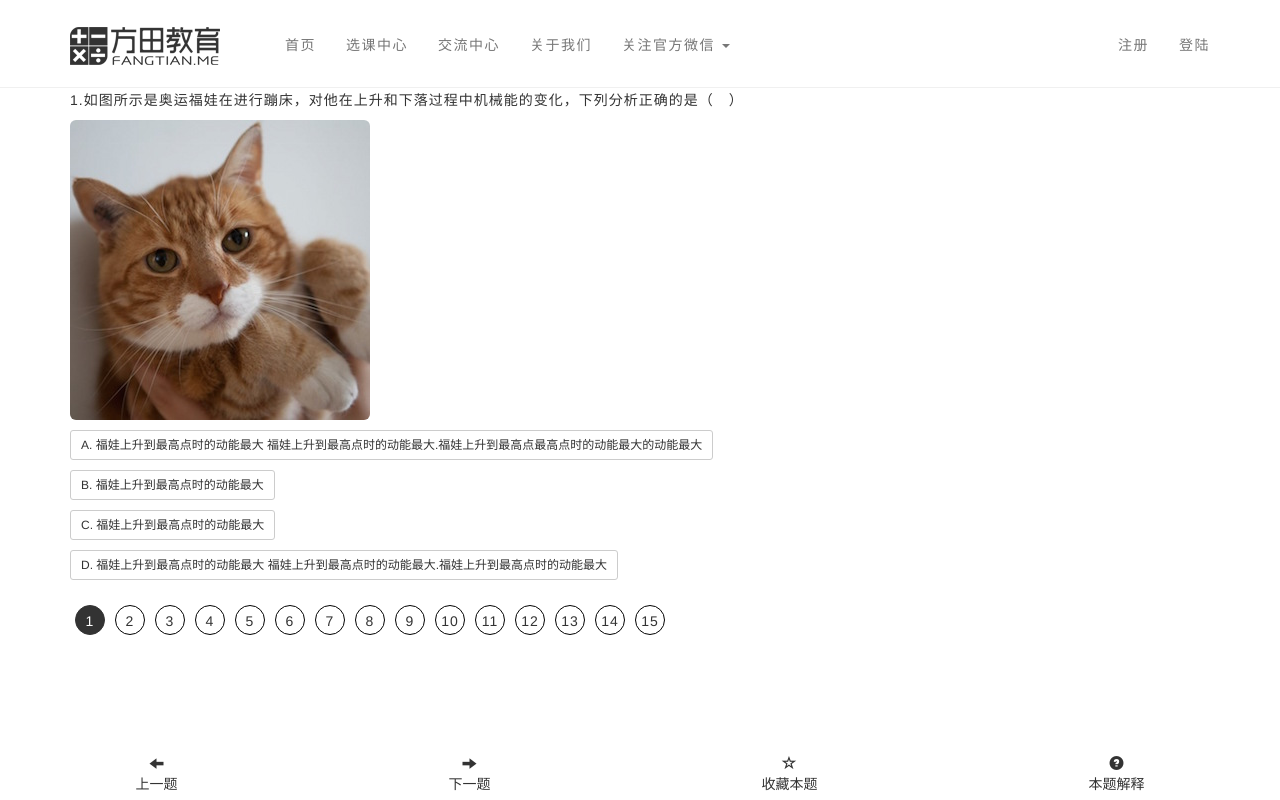
After one commit to fangtian/fangtian_new, a PHP site: page /haibian/exam_new.html in a window 1280 px wide. The commit adds this page. Run offline with PHP 8.4, Linux system fonts and the light colour scheme.

Commit message:
exam_new page

```diff
--- a/_/css/fangtian.css
+++ b/_/css/fangtian.css
@@ -34,7 +34,7 @@ body .more-info a {
   border: 2px solid #3EB2CF;
   font-size: 18px;
   letter-spacing: 4px;
-  font-family: 微软雅黑;
+  font-family: "Microsoft YaHei", "微软雅黑", "黑体", Arial;
   text-decoration: none;
   color: #3EB2CF;
 }
@@ -138,7 +138,6 @@ header #dropdown-wx-menu .wx_desc {
   }
 }
 #home #homecontainer .banner {
-  margin-top: 50px;
   width: 100%;
   height: 200px;
 }
@@ -589,6 +588,82 @@ header #dropdown-wx-menu .wx_desc {
   transition: all 0.2s linear;
   color: #5bc0de;
 }
+#exam_new .nav_exam {
+  margin-top: 50px;
+  min-height: 40px;
+}
+#exam_new .nav_exam ul {
+  padding: 0;
+  margin: 0;
+  list-style: none;
+  line-height: 40px;
+  padding-left: 20px;
+}
+#exam_new .nav_exam ul li {
+  padding: 0;
+  margin: 0;
+  list-style: none;
+  float: left;
+}
+#exam_new section {
+  margin-bottom: 10px;
+}
+#exam_new section button {
+  text-align: left;
+  display: block;
+  max-width: 100%;
+  margin-top: 10px;
+  white-space: normal;
+}
+#exam_new .number {
+  margin-top: 20px;
+  margin-bottom: 60px;
+  display: -webkit-flex;
+  display: -ms-flexbox;
+  display: flex;
+  -webkit-flex-wrap: wrap;
+  -ms-flex-wrap: wrap;
+  flex-wrap: wrap;
+}
+#exam_new .number a {
+  color: #333;
+  float: left;
+  display: block;
+  width: 30px;
+  height: 30px;
+  margin: 5px;
+  border-radius: 30px;
+  line-height: 30px;
+  border: 1px solid #000;
+  text-align: center;
+  text-decoration: none;
+}
+#exam_new .number .current {
+  color: #fff;
+  background-color: #333;
+  border: 1px solid #333;
+}
+#exam_new #footer {
+  padding: 5px 0;
+  width: 100%;
+  position: fixed;
+  bottom: 0;
+  display: -webkit-flex;
+  display: -ms-flexbox;
+  display: flex;
+  -webkit-justify-content: space-around;
+  -ms-flex-pack: distribute;
+  justify-content: space-around;
+  -webkit-align-items: center;
+  -ms-flex-align: center;
+  align-items: center;
+  background-color: #fff;
+}
+#exam_new #footer button {
+  background-color: #fff;
+  outline: none;
+  border: none;
+}
 #teachers {
   margin-top: 90px;
   color: white;
--- /dev/null
+++ b/exam_new.html
@@ -0,0 +1,367 @@
+<!DOCTYPE html>
+<html lang="en">
+
+<head>
+    <meta charset="utf-8">
+    <meta name="keywords" content="数理化培训，小学一年级，小学二年级，小学三年级，小学四年级，小学五年级，小学六年级，初一，初二">
+    <meta name="description" content="方田教育致力于中小学生课外辅导">
+    <meta http-equiv="X-UA-Compatible" content="IE=edge">
+    <meta name="viewport" content="width=device-width, initial-scale=1">
+    <!-- 国产高速模式 -->
+    <meta name="renderer" content="webkit">
+    <title>方田教育</title>
+    <!-- Bootstrap -->
+    <link rel="stylesheet" href="_/css/bootstrap.css">
+    <!-- fangtian css -->
+    <link rel="stylesheet" href="_/css/fangtian.css">
+    <!-- Important swiper stylesheet -->
+    <link rel="stylesheet" href="swiper/swiper.min.css">
+    <!-- HTML5 shim and Respond.js for IE8 support of HTML5 elements and media queries -->
+    <!-- WARNING: Respond.js doesn't work if you view the page via file:// -->
+    <!--[if lt IE 9]>
+      <script src="https://oss.maxcdn.com/html5shiv/3.7.2/html5shiv.min.js"></script>
+      <script src="https://oss.maxcdn.com/respond/1.4.2/respond.min.js"></script>
+    <![endif]-->
+    <!--[if lt IE 8]>
+<div style="clear:both;height:59px;padding:0 0 0 15px;position:relative;">
+    <a href="http://windows.microsoft.com/en-US/internet-explorer/products/ie/home?ocid=ie6_countdown_bannercode"> <img src="http://storage.ie6countdown.com/assets/100/images/banners/warning_bar_0027_Simplified Chinese.jpg" border="0" height="42" width="820" alt="You are using an outdated browser. For a faster, safer browsing experience, upgrade for free today." /> </a></div>
+<![endif]-->
+</head>
+
+<body id="exam_new">
+    <header>
+        <nav class="navbar navbar-default navbar-fixed-top">
+            <div class="container">
+                <!-- Brand and toggle get grouped for better mobile display -->
+                <div class="navbar-header">
+                    <button type="button" class="navbar-toggle collapsed" data-toggle="collapse" data-target="#bs-example-navbar-collapse-1">
+                        <span class="sr-only">Toggle navigation</span>
+                        <span class="icon-bar"></span>
+                        <span class="icon-bar"></span>
+                        <span class="icon-bar"></span>
+                    </button>
+                    <a class="navbar-brand" href="index.php">方田教育</a>
+                </div>
+                <!-- Collect the nav links, forms, and other content for toggling -->
+                <div class="collapse navbar-collapse" id="bs-example-navbar-collapse-1">
+                    <ul class="nav navbar-nav">
+                        <li><a href="index.php">首页</a></li>
+                        <li><a href="course.php">选课中心</a></li>
+                        <li><a href="interaction.php">交流中心</a></li>
+                        <li><a href="about.php">关于我们</a></li>
+                        <li class="hidden-sm hidden-xs">
+                            <a id="dropdown_wx" class="dropdown-toggle" data-toggle="dropdown" role="button" aria-haspopup="true" aria-expanded="true">
+                关注官方微信 <span class="caret"></span>
+                </a>
+                            <ul id="dropdown-wx-menu" class="dropdown-menu" role="menu">
+                                <div class="wxqr thumbnail">
+                                    <img src="_/images/wx_qrcode.jpg" alt="">
+                                </div>
+                                <div class="wx_desc">
+                                    扫码二维码关注
+                                </div>
+                            </ul>
+                        </li>
+                        <!-- 关注官方微信 -->
+                    </ul>
+                    <ul class="nav navbar-nav navbar-right">
+                        <li><a href="#" data-toggle="modal" data-target="#registerModal">注册</a></li>
+                        <li><a href="#" data-toggle="modal" data-target="#loginModal">登陆</a></li>
+                    </ul>
+                    <!-- 未登录 -->
+                    <!-- <ul class="nav navbar-nav navbar-right">
+            <li role="presentation" class="dropdown">
+                <a class="dropdown-toggle" data-toggle="dropdown" href="#" role="button" aria-expanded="false">
+                  李晓彤 <span class="caret"></span>
+                </a>
+                <ul class="dropdown-menu" role="menu">
+                    <li><a href="#"><span class="glyphicon glyphicon-calendar" aria-hidden="true"></span> 我的课程</a></li>
+                    <li><a href="#"><span class="glyphicon glyphicon-cog" aria-hidden="true"></span> 账号设置</a></li>
+                    <li class="divider"></li>
+                    <li><a href="#"><span class="glyphicon glyphicon-log-out" aria-hidden="true"></span> 退出登录</a></li>
+                </ul>
+            </li>
+          </ul> <!-- 已登录 -->
+                </div>
+                <!-- /.navbar-collapse -->
+            </div>
+            <!-- /.container-fluid -->
+        </nav>
+        <!-- login Modal -->
+        <div class="modal fade" id="loginModal" tabindex="-1" role="dialog" aria-labelledby="loginModalLabel" aria-hidden="true">
+            <div class="modal-dialog modal-sm">
+                <div class="modal-content">
+                    <div class="modal-header">
+                        <button type="button" class="close" data-dismiss="modal" aria-label="Close"><span aria-hidden="true">&times;</span></button>
+                        <h4 class="modal-title" id="loginModalLabel">登录</h4>
+                    </div>
+                    <div class="modal-body">
+                        <div class="form-group">
+                            <input type="phonenumber" class="form-control" placeholder="手机号码">
+                        </div>
+                        <div class="form-group">
+                            <input type="password" class="form-control" placeholder="密码">
+                        </div>
+                    </div>
+                    <div class="modal-footer">
+                        <a href="">忘记密码？</a>
+                        <!-- <button type="button" class="btn btn-default" data-dismiss="modal">关闭</button> -->
+                        <button type="button" class="btn btn-primary">登录</button>
+                    </div>
+                </div>guan
+            </div>
+        </div>
+        <!-- register Modal -->
+        <div class="modal fade" id="registerModal" tabindex="-1" role="dialog" aria-labelledby="registerModalLabel" aria-hidden="true">
+            <div class="modal-dialog modal-sm">
+                <div class="modal-content">
+                    <div class="modal-header">
+                        <button type="button" class="close" data-dismiss="modal" aria-label="Close"><span aria-hidden="true">&times;</span></button>
+                        <h4 class="modal-title" id="registerModalLabel">注册</h4>
+                    </div>
+                    <div class="modal-body">
+                        <div class="form-group">
+                            <input type="phonenumber" class="form-control" placeholder="手机号码">
+                        </div>
+                        <div class="form-group">
+                            <input type="password" class="form-control" placeholder="密码">
+                        </div>
+                    </div>
+                    <div class="modal-footer">
+                        <button type="button" class="btn btn-default" data-dismiss="modal">关闭</button>
+                        <button type="button" class="btn btn-primary">注册</button>
+                    </div>
+                </div>
+            </div>
+        </div>
+    </header>
+    <div class="nav_exam">
+        <ul>
+            <li><a href="#">首页&nbsp; >&nbsp;</a></li>
+            <li><a href="#">天天练&nbsp; >&nbsp;</a></li>
+            <li><a href="#">数学</a></li>
+        </ul>
+    </div>
+    <section class="container">
+        <div id="content">
+            <div class="item">
+                <p class="title">1.如图所示是奥运福娃在进行蹦床，对他在上升和下落过程中机械能的变化，下列分析正确的是（　）</p>
+                <img class="img-rounded img-responsive" src="_/images/portrait.jpg" alt="">
+                <button class="btn btn-default btn-sm">A. 福娃上升到最高点时的动能最大 福娃上升到最高点时的动能最大.福娃上升到最高点最高点时的动能最大的动能最大</button>
+                <button class="btn btn-default btn-sm ">B. 福娃上升到最高点时的动能最大</button>
+                <button class="btn btn-default btn-sm">C. 福娃上升到最高点时的动能最大</button>
+                <button class="btn btn-default btn-sm ">D. 福娃上升到最高点时的动能最大 福娃上升到最高点时的动能最大.福娃上升到最高点时的动能最大 </button>
+            </div>
+            <div class="item">
+                <p class="title">2.如图所示是奥运福娃在进行蹦床，对他在上升和下落过程中机械能的变化，下列分析正确的是（　）</p>
+                <button class="btn btn-default btn-sm">A. 福娃上升到最高点时的动能最大 福娃上升到最高点时的动能最大.福娃上升到最高点最高点时的动能最大的动能最大</button>
+                <button class="btn btn-default btn-sm ">B. 福娃上升到最高点时的动能最大</button>
+                <button class="btn btn-default btn-sm">C. 福娃上升到最高点时的动能最大</button>
+                <button class="btn btn-default btn-sm ">D. 福娃上升到最高点时的动能最大 福娃上升到最高点时的动能最大.福娃上升到最高点时的动能最大 </button>
+            </div>
+            <div class="item">
+                <p class="title">3.如图所示是奥运福娃在进行蹦床，对他在上升和下落过程中机械能的变化，下列分析正确的是（　）</p>
+                <img class="img-rounded img-responsive" src="_/images/portrait.jpg" alt="">
+                <button class="btn btn-default btn-sm">A. 能最大的动能最大</button>
+                <button class="btn btn-default btn-sm ">B. 福娃上升点时的动能最大</button>
+                <button class="btn btn-default btn-sm">C. 福娃上升到最高动能最大</button>
+                <button class="btn btn-default btn-sm ">D. 福能最大 </button>
+            </div>
+
+              <div class="item">
+                <p class="title">1.如图所示是奥运福娃在进行蹦床，对他在上升和下落过程中机械能的变化，下列分析正确的是（　）</p>
+                <img class="img-rounded img-responsive" src="_/images/portrait.jpg" alt="">
+                <button class="btn btn-default btn-sm">A. 福娃上升到最高点时的动能最大 福娃上升到最高点时的动能最大.福娃上升到最高点最高点时的动能最大的动能最大</button>
+                <button class="btn btn-default btn-sm ">B. 福娃上升到最高点时的动能最大</button>
+                <button class="btn btn-default btn-sm">C. 福娃上升到最高点时的动能最大</button>
+                <button class="btn btn-default btn-sm ">D. 福娃上升到最高点时的动能最大 福娃上升到最高点时的动能最大.福娃上升到最高点时的动能最大 </button>
+            </div>
+            <div class="item">
+                <p class="title">2.如图所示是奥运福娃在进行蹦床，对他在上升和下落过程中机械能的变化，下列分析正确的是（　）</p>
+                <button class="btn btn-default btn-sm">A. 福娃上升到最高点时的动能最大 福娃上升到最高点时的动能最大.福娃上升到最高点最高点时的动能最大的动能最大</button>
+                <button class="btn btn-default btn-sm ">B. 福娃上升到最高点时的动能最大</button>
+                <button class="btn btn-default btn-sm">C. 福娃上升到最高点时的动能最大</button>
+                <button class="btn btn-default btn-sm ">D. 福娃上升到最高点时的动能最大 福娃上升到最高点时的动能最大.福娃上升到最高点时的动能最大 </button>
+            </div>
+            <div class="item">
+                <p class="title">3.如图所示是奥运福娃在进行蹦床，对他在上升和下落过程中机械能的变化，下列分析正确的是（　）</p>
+                <img class="img-rounded img-responsive" src="_/images/portrait.jpg" alt="">
+                <button class="btn btn-default btn-sm">A. 能最大的动能最大</button>
+                <button class="btn btn-default btn-sm ">B. 福娃上升点时的动能最大</button>
+                <button class="btn btn-default btn-sm">C. 福娃上升到最高动能最大</button>
+                <button class="btn btn-default btn-sm ">D. 福能最大 </button>
+            </div>
+              <div class="item">
+                <p class="title">1.如图所示是奥运福娃在进行蹦床，对他在上升和下落过程中机械能的变化，下列分析正确的是（　）</p>
+                <img class="img-rounded img-responsive" src="_/images/portrait.jpg" alt="">
+                <button class="btn btn-default btn-sm">A. 福娃上升到最高点时的动能最大 福娃上升到最高点时的动能最大.福娃上升到最高点最高点时的动能最大的动能最大</button>
+                <button class="btn btn-default btn-sm ">B. 福娃上升到最高点时的动能最大</button>
+                <button class="btn btn-default btn-sm">C. 福娃上升到最高点时的动能最大</button>
+                <button class="btn btn-default btn-sm ">D. 福娃上升到最高点时的动能最大 福娃上升到最高点时的动能最大.福娃上升到最高点时的动能最大 </button>
+            </div>
+            <div class="item">
+                <p class="title">2.如图所示是奥运福娃在进行蹦床，对他在上升和下落过程中机械能的变化，下列分析正确的是（　）</p>
+                <button class="btn btn-default btn-sm">A. 福娃上升到最高点时的动能最大 福娃上升到最高点时的动能最大.福娃上升到最高点最高点时的动能最大的动能最大</button>
+                <button class="btn btn-default btn-sm ">B. 福娃上升到最高点时的动能最大</button>
+                <button class="btn btn-default btn-sm">C. 福娃上升到最高点时的动能最大</button>
+                <button class="btn btn-default btn-sm ">D. 福娃上升到最高点时的动能最大 福娃上升到最高点时的动能最大.福娃上升到最高点时的动能最大 </button>
+            </div>
+            <div class="item">
+                <p class="title">3.如图所示是奥运福娃在进行蹦床，对他在上升和下落过程中机械能的变化，下列分析正确的是（　）</p>
+                <img class="img-rounded img-responsive" src="_/images/portrait.jpg" alt="">
+                <button class="btn btn-default btn-sm">A. 能最大的动能最大</button>
+                <button class="btn btn-default btn-sm ">B. 福娃上升点时的动能最大</button>
+                <button class="btn btn-default btn-sm">C. 福娃上升到最高动能最大</button>
+                <button class="btn btn-default btn-sm ">D. 福能最大 </button>
+            </div>
+              <div class="item">
+                <p class="title">1.如图所示是奥运福娃在进行蹦床，对他在上升和下落过程中机械能的变化，下列分析正确的是（　）</p>
+                <img class="img-rounded img-responsive" src="_/images/portrait.jpg" alt="">
+                <button class="btn btn-default btn-sm">A. 福娃上升到最高点时的动能最大 福娃上升到最高点时的动能最大.福娃上升到最高点最高点时的动能最大的动能最大</button>
+                <button class="btn btn-default btn-sm ">B. 福娃上升到最高点时的动能最大</button>
+                <button class="btn btn-default btn-sm">C. 福娃上升到最高点时的动能最大</button>
+                <button class="btn btn-default btn-sm ">D. 福娃上升到最高点时的动能最大 福娃上升到最高点时的动能最大.福娃上升到最高点时的动能最大 </button>
+            </div>
+            <div class="item">
+                <p class="title">2.如图所示是奥运福娃在进行蹦床，对他在上升和下落过程中机械能的变化，下列分析正确的是（　）</p>
+                <button class="btn btn-default btn-sm">A. 福娃上升到最高点时的动能最大 福娃上升到最高点时的动能最大.福娃上升到最高点最高点时的动能最大的动能最大</button>
+                <button class="btn btn-default btn-sm ">B. 福娃上升到最高点时的动能最大</button>
+                <button class="btn btn-default btn-sm">C. 福娃上升到最高点时的动能最大</button>
+                <button class="btn btn-default btn-sm ">D. 福娃上升到最高点时的动能最大 福娃上升到最高点时的动能最大.福娃上升到最高点时的动能最大 </button>
+            </div>
+            <div class="item">
+                <p class="title">3.如图所示是奥运福娃在进行蹦床，对他在上升和下落过程中机械能的变化，下列分析正确的是（　）</p>
+                <img class="img-rounded img-responsive" src="_/images/portrait.jpg" alt="">
+                <button class="btn btn-default btn-sm">A. 能最大的动能最大</button>
+                <button class="btn btn-default btn-sm ">B. 福娃上升点时的动能最大</button>
+                <button class="btn btn-default btn-sm">C. 福娃上升到最高动能最大</button>
+                <button class="btn btn-default btn-sm ">D. 福能最大 </button>
+            </div>
+              <div class="item">
+                <p class="title">1.如图所示是奥运福娃在进行蹦床，对他在上升和下落过程中机械能的变化，下列分析正确的是（　）</p>
+                <img class="img-rounded img-responsive" src="_/images/portrait.jpg" alt="">
+                <button class="btn btn-default btn-sm">A. 福娃上升到最高点时的动能最大 福娃上升到最高点时的动能最大.福娃上升到最高点最高点时的动能最大的动能最大</button>
+                <button class="btn btn-default btn-sm ">B. 福娃上升到最高点时的动能最大</button>
+                <button class="btn btn-default btn-sm">C. 福娃上升到最高点时的动能最大</button>
+                <button class="btn btn-default btn-sm ">D. 福娃上升到最高点时的动能最大 福娃上升到最高点时的动能最大.福娃上升到最高点时的动能最大 </button>
+            </div>
+            <div class="item">
+                <p class="title">2.如图所示是奥运福娃在进行蹦床，对他在上升和下落过程中机械能的变化，下列分析正确的是（　）</p>
+                <button class="btn btn-default btn-sm">A. 福娃上升到最高点时的动能最大 福娃上升到最高点时的动能最大.福娃上升到最高点最高点时的动能最大的动能最大</button>
+                <button class="btn btn-default btn-sm ">B. 福娃上升到最高点时的动能最大</button>
+                <button class="btn btn-default btn-sm">C. 福娃上升到最高点时的动能最大</button>
+                <button class="btn btn-default btn-sm ">D. 福娃上升到最高点时的动能最大 福娃上升到最高点时的动能最大.福娃上升到最高点时的动能最大 </button>
+            </div>
+            <div class="item">
+                <p class="title">3.如图所示是奥运福娃在进行蹦床，对他在上升和下落过程中机械能的变化，下列分析正确的是（　）</p>
+                <img class="img-rounded img-responsive" src="_/images/portrait.jpg" alt="">
+                <button class="btn btn-default btn-sm">A. 能最大的动能最大</button>
+                <button class="btn btn-default btn-sm ">B. 福娃上升点时的动能最大</button>
+                <button class="btn btn-default btn-sm">C. 福娃上升到最高动能最大</button>
+                <button class="btn btn-default btn-sm ">D. 福能最大 </button>
+            </div>
+        </div>
+        <div id="page" class="number">
+        </div>
+    </section>
+    <div id="footer">
+        <button class="prebtn"><span class="glyphicon glyphicon-arrow-left"></span>
+            <br>上一题</button>
+        <button class="nextbtn"><span class="glyphicon glyphicon-arrow-right"></span>
+            <br>下一题</button>
+        <button><span class="glyphicon glyphicon-star-empty"></span>
+            <br>收藏本题</button>
+        <button><span class="glyphicon glyphicon-question-sign"></span>
+            <br>本题解释</button>
+    </div>
+    <script src="_/components/js/jQuery.js"></script>
+    <script>
+    var Page = function(config) {
+
+        this.containbox = $(config.containbox);
+        this.dataclass = config.dataclass || "item";
+        this.pagebox = $(config.pagebox);
+        this.linum = $(this.dataclass, this.containbox).length;
+        this.init.apply(this, arguments);
+
+    }
+    Page.prototype = {
+        init: function() {
+            this.pagebox.html("");
+            var totalpage = this.linum
+            if (totalpage <= 1) {
+                return;
+            }
+            this.current = 1; //存储当前页
+            this.totalpage = totalpage; //存储总页数
+            var str = "";
+            for (var i = 0; i < this.totalpage; i++) {
+                var c = "";
+                if (i == 0) {
+                    c = " current";
+                }
+                str += '<a href="javascript:;" class="pagenum' + c + '">' + (i + 1) + '</a>';
+            }
+
+            this.pagebox.html(str);
+            this.pagenums = $(".pagenum");
+            console.log(this.pagenums);
+            var _this = this;
+            this.goPage(1);
+            this.pagenums.each(function(i, npage) {
+                $(npage).click(function() {
+
+                    _this.goPage(this.innerHTML);
+                    console.log(this.innerHTML);
+                });
+            })
+            $(".prebtn").click(function() {
+                _this.goPrev(_this.current);
+            });
+            $(".nextbtn").click(function() {
+                _this.goNext(_this.current);
+            });
+
+        },
+        goPage: function(num) {
+
+            this.current = num;
+            this.pagenums.removeClass("current");
+            this.pagenums.eq(num - 1).addClass("current");
+            var dataobjs = $(this.dataclass, this.containbox);
+
+            dataobjs.each(function(i, itemdata) {
+                $(itemdata).css("display", "none");
+            });
+            dataobjs.eq(num - 1).css("display", "block");
+        },
+        goPrev: function(num) {
+            if (num == 1) {
+                alert("已经是第一题了")
+                return;
+            }
+            this.current--;
+            this.goPage(this.current);
+        },
+        goNext: function(num) {
+            if (num == this.totalpage) {
+                alert("已经是最后一题了")
+                return;
+            }
+            this.current++;
+            this.goPage(this.current);
+        }
+    };
+    (function() {
+        //分页的代码
+        var page1 = new Page({
+            containbox: "#content",
+            dataclass: ".item",
+            pagebox: "#page"
+        });
+
+    })();
+    </script>
+</body>
+
+</html>
--- a/index.html
+++ b/index.html
@@ -3,8 +3,12 @@
 
 <head>
     <meta charset="utf-8">
+    <meta name="keywords" content="数理化培训，小学一年级，小学二年级，小学三年级，小学四年级，小学五年级，小学六年级，初一，初二">
+    <meta name="description" content="方田教育致力于中小学生课外辅导">
     <meta http-equiv="X-UA-Compatible" content="IE=edge">
     <meta name="viewport" content="width=device-width, initial-scale=1">
+    <!-- 国产高速模式 -->
+    <meta name="renderer" content="webkit">
     <title>方田教育</title>
     <!-- Bootstrap -->
     <link rel="stylesheet" href="_/css/bootstrap.css">
```
Also changed, not shown: _/components/less/_fangtian.less (+71 -8 lines).
